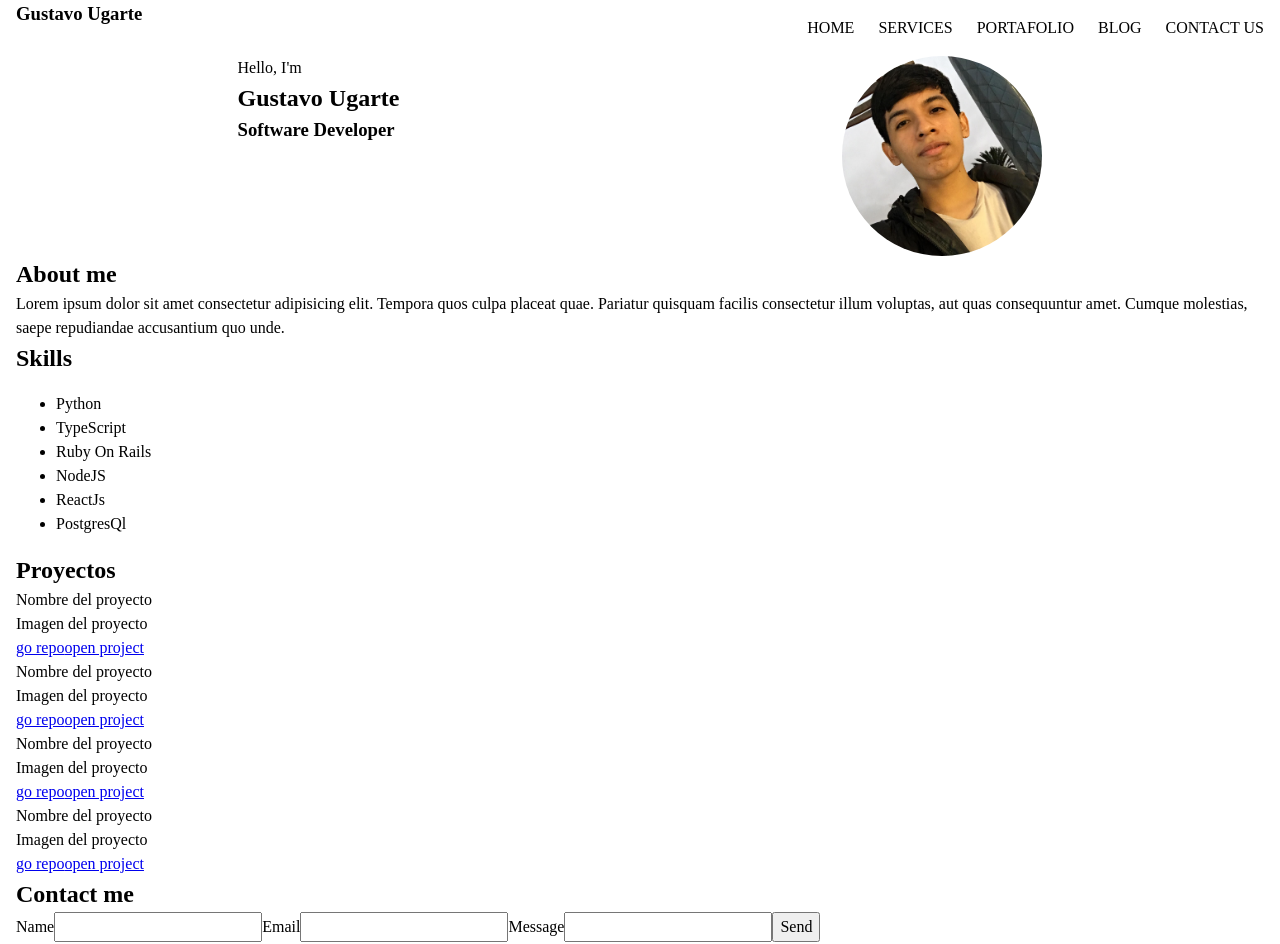
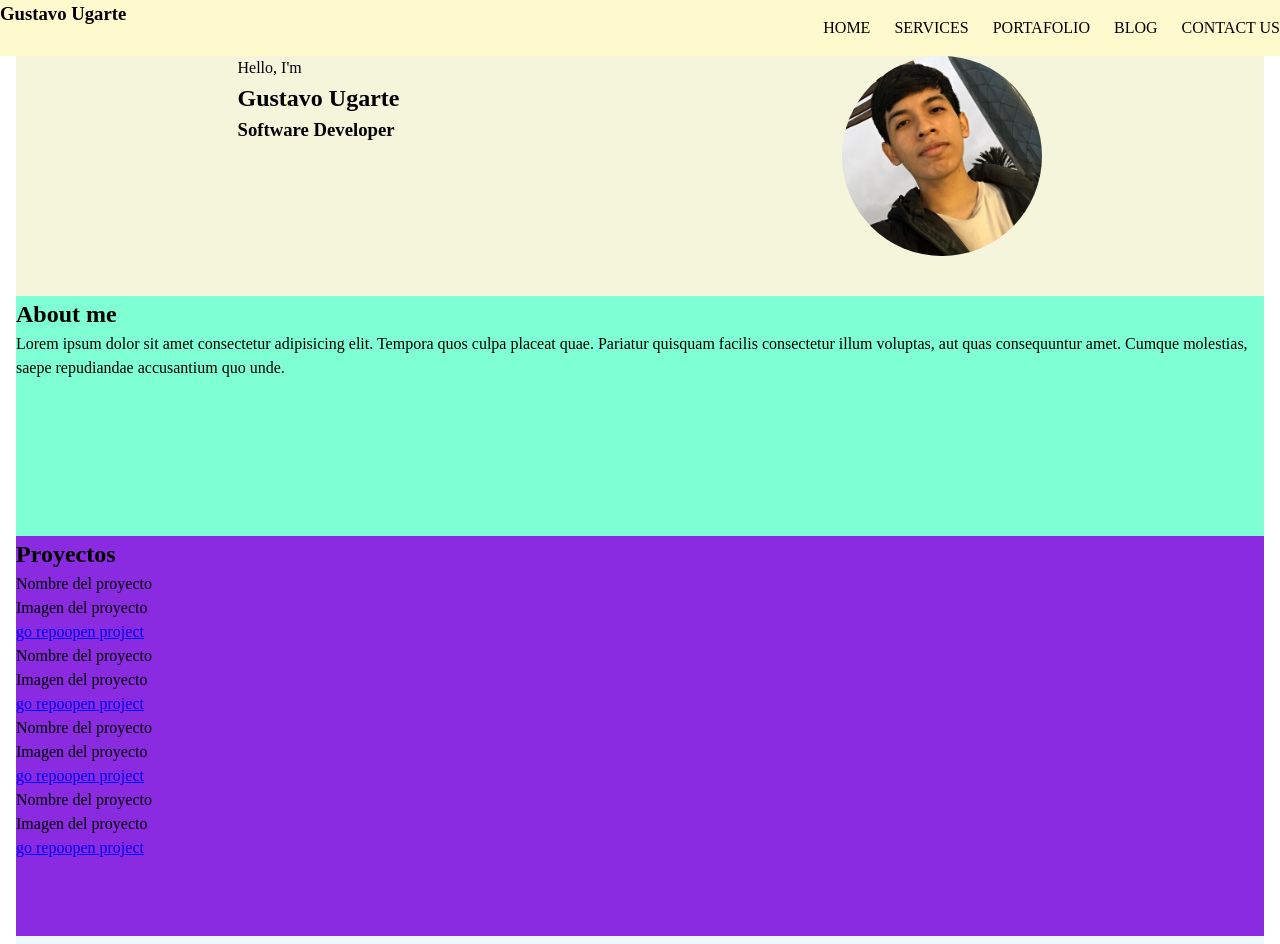
Before and after one commit to GustavoUT22/Portafolio, a React (Vite) app: page / in a window 1280 px wide. Shown: the top 944 px of the page. Built offline with nearby package versions, Linux system fonts and the light colour scheme.

Commit message:
modify structure

```diff
--- a/src/App.tsx
+++ b/src/App.tsx
@@ -1,79 +1,25 @@
 import ProfilePresentacion from "./pages/ProfilePresentacion/profile-presentacion";
-import Navbar from "./components/NavBar/Navbar";
 import Container from "./utils/container/Container";
+import About from "./pages/AboutMe/About";
+import Projects from "./pages/Projects/Projects";
+import Skills from "./pages/Skills/Skills";
+import ContactMe from "./pages/ContactMe/ContactMe";
+import Footer from "./components/Footer/Footer";
+import Header from "./components/Header/Header";
 
 function App() {
   return (
-    <Container size="xl">
-      <header style={{width:"100%"}}>
-        <Navbar/>
-      </header>
-      <main>
+    <div>
+      <Header/>
+      <Container size="xl">
         <ProfilePresentacion/>
-        <section>
-          <h2>About me</h2>
-          <p>
-            Lorem ipsum dolor sit amet consectetur adipisicing elit. Tempora
-            quos culpa placeat quae. Pariatur quisquam facilis consectetur illum
-            voluptas, aut quas consequuntur amet. Cumque molestias, saepe
-            repudiandae accusantium quo unde.
-          </p>
-        </section>
-        <section>
-          <h2>Skills</h2>
-          <ul>
-            <li>Python</li>
-            <li>TypeScript</li>
-            <li>Ruby On Rails</li>
-            <li>NodeJS</li>
-            <li>ReactJs</li>
-            <li>PostgresQl</li>
-          </ul>
-        </section>
-        <section>
-          <h2>Proyectos</h2>
-          <div>
-            <div>
-              <span>Nombre del proyecto</span>
-              <div>Imagen del proyecto</div>
-              <a href="#">go repo</a>
-              <a href="#">open project</a>
-            </div>
-            <div>
-              <span>Nombre del proyecto</span>
-              <div>Imagen del proyecto</div>
-              <a href="#">go repo</a>
-              <a href="#">open project</a>
-            </div>
-            <div>
-              <span>Nombre del proyecto</span>
-              <div>Imagen del proyecto</div>
-              <a href="#">go repo</a>
-              <a href="#">open project</a>
-            </div>
-            <div>
-              <span>Nombre del proyecto</span>
-              <div>Imagen del proyecto</div>
-              <a href="#">go repo</a>
-              <a href="#">open project</a>
-            </div>
-          </div>
-        </section>
-        <section>
-          <h2> Contact me</h2>
-          <form>
-            <label>Name</label>
-            <input type="text"/>
-            <label>Email</label>
-            <input type="text"/>
-            <label>Message</label>
-            <input type="text"/>
-            <button>Send</button>
-          </form>
-        </section>
-      </main>
-      <footer></footer>
-    </Container>
+        <About/>
+        <Projects/>
+        <Skills/>
+        <ContactMe/>
+      </Container>
+      <Footer/>
+    </div>
   );
 }
 
--- a/src/pages/ProfilePresentacion/profile-presentacion.tsx
+++ b/src/pages/ProfilePresentacion/profile-presentacion.tsx
@@ -1,33 +1,39 @@
 import React from "react";
 import styled from "styled-components";
-import imageprofile from "../../assets/images/foto-perfil-1.jpg"
+import imageprofile from "../../assets/images/foto-perfil-1.jpg";
 
-const SpaceBetween = styled.div<React.HTMLAttributes<HTMLDivElement>>`
+const SpaceBetween = styled.div`
   display: flex;
   flex-wrap: wrap;
   flex-direction: row-reverse;
   justify-content: space-around;
-`
-const FotoPerfil = styled.img<React.HtmlHTMLAttributes<HTMLImageElement>>`
+`;
+const FotoPerfil = styled.img`
   border-radius: 100px;
   width: 200px;
   height: auto;
-`
+`;
 
+const ContainerPresentacion = styled.section`
+  height: 30vh;
+  background-color: beige;
+  width: 100%;
+`;
 
-const ProfilePresentacion: React.FC = (): React.ReactElement=> {
+const ProfilePresentacion: React.FC = (): React.ReactElement => {
   return (
+    <ContainerPresentacion>
       <SpaceBetween>
         <div>
-        <FotoPerfil src={imageprofile}/>
+          <FotoPerfil src={imageprofile} />
         </div>
         <div>
           <p>Hello, I'm</p>
           <h2>Gustavo Ugarte</h2>
           <h3>Software Developer</h3>
         </div>
-
       </SpaceBetween>
+    </ContainerPresentacion>
   );
 };
 
```
Lines whose indentation alone changed are shown as unchanged.
